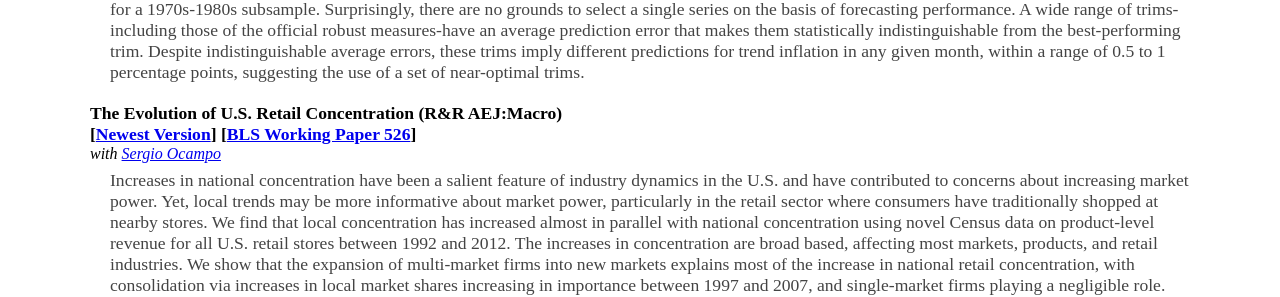
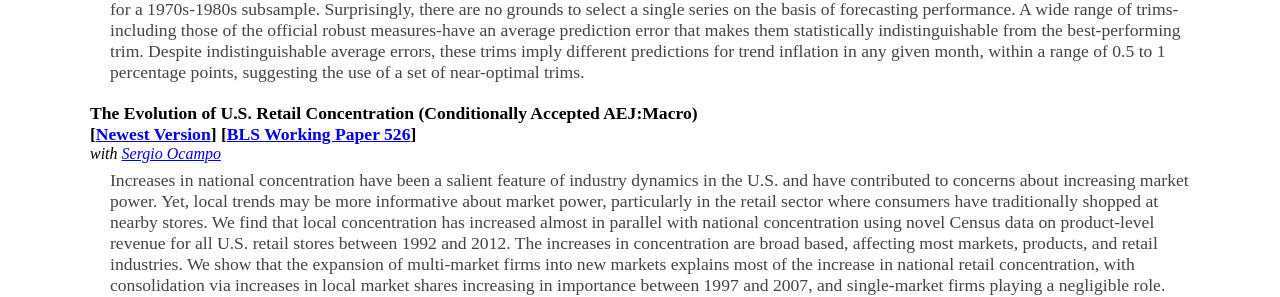
Before and after one commit to dominic-smith/dominic-smith.github.io, a Jekyll site: the page built from index.md, in a window 1280 px wide. Shown: the part 763-1060 px from the top of the page. Built offline with Jekyll 4.4.1, drawn with Linux system fonts in a browser that asks for light colours.

Commit message:
Update index.md

```diff
--- a/index.md
+++ b/index.md
@@ -40,7 +40,7 @@ layout: default
                 <div class="coauthors"> with <a href="https://sites.google.com/site/sergiocampod" rel="noopener noreferrer" target="_blank">Sergio Ocampo</a> and <a href="https://people.brandeis.edu/~schoenle/" rel="noopener noreferrer" target="_blank">Raphael Schoenle</a> </div>
  <div class="summary">We evaluate the forecasting performance of a wide set of robust inflation measures between 1960 and 2022, including official median and trimmed-mean personal-consumption-expenditure inflation. When trimming out different expenditure categories with the highest and lowest inflation rates, we find that the optimal trim points vary widely across time and also depend on the choice of target; optimal trims are higher when targeting future trend inflation or for a 1970s-1980s subsample. Surprisingly, there are no grounds to select a single series on the basis of forecasting performance. A wide range of trims-including those of the official robust measures-have an average prediction error that makes them  statistically indistinguishable from the best-performing trim. Despite indistinguishable average errors, these trims imply different predictions for trend inflation in any given month, within a range of 0.5 to 1 percentage points, suggesting the use of a set of near-optimal trims.  </div>
 
-                <div class="paper">The Evolution of U.S. Retail Concentration (R&R AEJ:Macro) <br> [<a href="https://ocamp020.github.io/SO_Concentration.pdf" rel="noopener noreferrer" target="_blank">Newest Version</a>] [<a href="https://www.bls.gov/osmr/research-papers/2020/pdf/ec200080.pdf" rel="noopener noreferrer" target="_blank">BLS Working Paper 526</a>]</div>
+                <div class="paper">The Evolution of U.S. Retail Concentration (Conditionally Accepted AEJ:Macro) <br> [<a href="https://ocamp020.github.io/SO_Concentration.pdf" rel="noopener noreferrer" target="_blank">Newest Version</a>] [<a href="https://www.bls.gov/osmr/research-papers/2020/pdf/ec200080.pdf" rel="noopener noreferrer" target="_blank">BLS Working Paper 526</a>]</div>
                 <div class="coauthors"> with <a href="https://sites.google.com/site/sergiocampod" rel="noopener noreferrer" target="_blank">Sergio Ocampo</a> </div>
                 <div class="summary">Increases in national concentration have been a salient feature of industry dynamics in the U.S. and have contributed to concerns about increasing market power.
 Yet, local trends may be more informative about market power, particularly in the retail sector where consumers have traditionally shopped at nearby stores. We find that local concentration has increased almost in parallel with national concentration using novel Census data on product-level revenue for all U.S. retail stores between 1992 and 2012. The increases in concentration are broad based, affecting most markets, products, and retail industries. We show that the expansion of multi-market firms into new markets explains most of the increase in national retail concentration, with consolidation via increases in local market shares increasing in importance between 1997 and 2007, and single-market firms playing a negligible role. Finally, we find that increases in local concentration can explain one-quarter to one-third of the observed rise in retail gross margins.</div>
```
